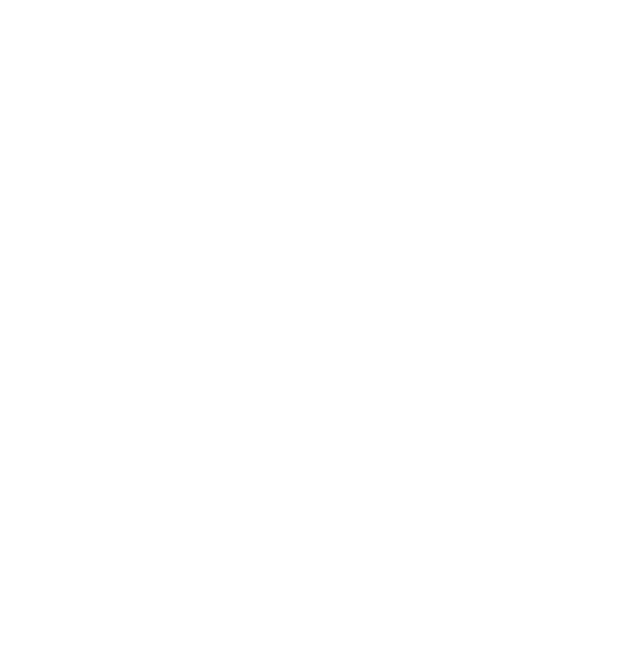
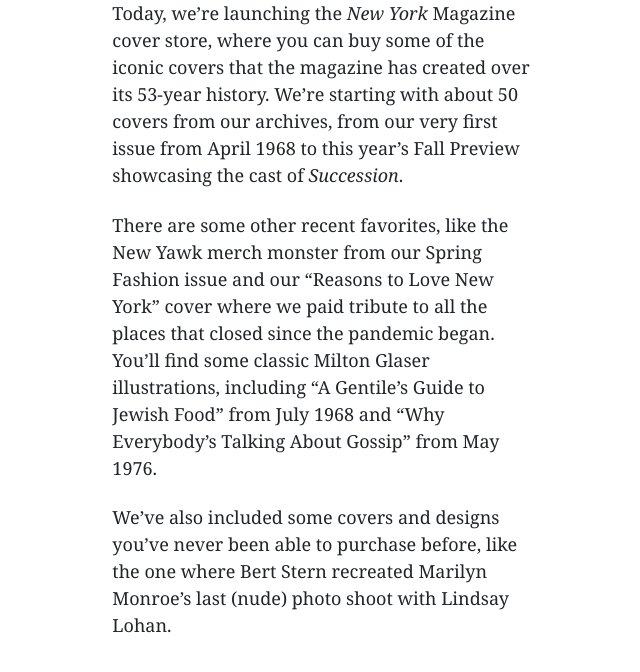
Before and after one commit to nymag/2021-voxmedia-fse-challenge, a website built with Parcel: page client/index.html in a window 1280 px wide. Shown: the whole page, without its empty margins (246-886 px from the left). Built offline with nearby package versions, Linux system fonts and the light colour scheme.

Commit message:
🚧 WIP Strategist article.

```diff
--- a/client/index.html
+++ b/client/index.html
@@ -8,14 +8,33 @@
     <link rel="stylesheet" type="text/css" href="./main.css">
   </head>
   <body>
-    <main class="article-page">
-      <article class="article-content">
-        <p></p>
-        <p></p>
-        <div class="product"></div>
-        <p></p>
-        <p></p>
-      </article>
+    <main class="layout">
+      <section class="wrapper">
+        <article class="content">
+          <p>
+            Today, we’re launching the <em>New York</em> Magazine cover store,
+            where you can buy some of the iconic covers that the magazine has
+            created over its 53-year history. We’re starting with about 50
+            covers from our archives, from our very first issue from April 1968
+            to this year’s Fall Preview showcasing the cast of
+            <em>Succession</em>.
+          </p>
+          <p>
+            There are some other recent favorites, like the New Yawk merch
+            monster from our Spring Fashion issue and our “Reasons to Love New
+            York” cover where we paid tribute to all the places that closed
+            since the pandemic began. You’ll find some classic Milton Glaser
+            illustrations, including “A Gentile’s Guide to Jewish Food” from
+            July 1968 and “Why Everybody’s Talking About Gossip” from May 1976.
+          </p>
+          <div class="product"></div>
+          <p>
+            We’ve also included some covers and designs you’ve never been able
+            to purchase before, like the one where Bert Stern recreated Marilyn
+            Monroe’s last (nude) photo shoot with Lindsay Lohan.
+          </p>
+        </article>
+      </section>
       <aside class="right-rule">
       </aside>
     </main>
--- a/client/main.css
+++ b/client/main.css
@@ -1,19 +1,55 @@
 /* $breakpoints: (xs: 0, sm: 576px, md: 768px, lg: 992px, xl: 1200px); */
 
-.article-content {
-  align-items: stretch;
-  display: flex;
-  flex-direction: column;
-  justify-content: flex-start;
+html {
+  -moz-osx-font-smoothing: grayscale;
+  -webkit-font-smoothing: antialiased;
+  font-size: 112.5%;
+  min-height: 100%;
+  text-rendering: optimizelegibility;
+  text-size-adjust: 100%;
 }
 
-.article-page {
+.layout {
+  margin: 0;
+  padding: 0;
+  width: 100%;
+}
+
+.wrapper {
   display: grid;
   grid-template-columns: 1fr;
+  margin: auto;
+  max-width: 37.5rem;
+  min-height: 100vh;
+  overflow-x: hidden;
+  padding: 1.25rem;
+  width: 100vw;
 }
 
-@media screen and (min-width: 576px) {
-  .article-page {
+@media screen and (min-width: 37.5rem) {
+  .wrapper {
     grid-template-columns: 3fr 1fr;
   }
 }
+
+@media screen and (min-width: 73.75rem) {
+  .wrapper {
+    margin: 0 auto;
+    width: 68.75rem;
+  }
+}
+
+@media screen and (min-width: 48rem) {
+  .wrapper {
+    min-width: 41.25rem;
+    padding: 0 7vw;
+  }
+}
+
+.content {
+}
+
+.content p {
+  font-family: Georgia, 'Times New Roman', Times, serif;
+  margin: 0 0 1.25rem;
+}
```
